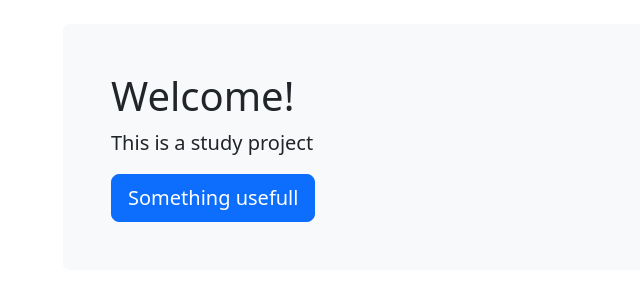
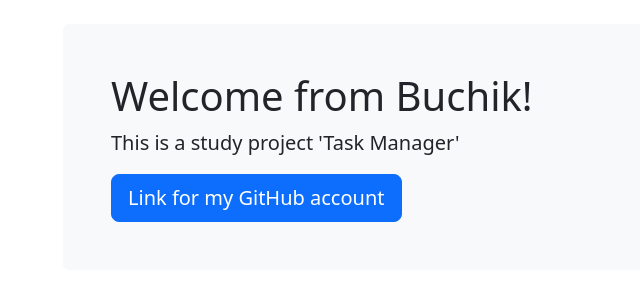
Before and after one commit to Buchiks/python-project-52, a Django app: page / in a window 1280 px wide. Shown: the part 56-356 px from the top of the page, without its empty margins (19-659 px from the left). Run offline with Django 5.2, Linux system fonts and the light colour scheme; some libraries are stand-ins or nearby versions.

Commit message:
edited main page

```diff
--- a/task_manager/task_manager/templates/index.html
+++ b/task_manager/task_manager/templates/index.html
@@ -15,9 +15,11 @@
 {% endif %}
 <main class="container">
     <div class="bg-light p-5 rounded">
-        <h1>{% translate "Welcome!" %}</h1>
-        <p class="lead">{% translate "This is a study project" %}</p>
-        <a class="btn btn-lg btn-primary" href="#" role="button">{% translate "Something usefull" %}</a>
+        <h1>{% translate "Welcome from Buchik!" %}</h1>
+        <p class="lead">{% translate "This is a study project 'Task Manager'" %}</p>
+        <a class="btn btn-lg btn-primary" href="https://github.com/Buchiks/python-project-52" role="button">
+            {% translate "Link for my GitHub account" %}
+        </a>
     </div>
 </main>
 {% endblock %}
--- a/task_manager/templates/base.html
+++ b/task_manager/templates/base.html
@@ -16,7 +16,7 @@
     {% block navbar %}
     <nav class="navbar navbar-expand-md navbar-dark bg-dark {% if messages %}mb-0{% else %}mb-4{% endif %}">
         <div class="container-fluid">
-            <a class="navbar-brand" href="#">{% translate "Task manager" %}</a>
+            <a class="navbar-brand" href="{% url 'index' %}">{% translate "Task manager" %}</a>
             <button class="navbar-toggler" type="button" data-bs-toggle="collapse" data-bs-target="#navbarCollapse"
                 aria-controls="navbarCollapse" aria-expanded="false" aria-label="Toggle navigation">
                 <span class="navbar-toggler-icon"></span>
```
Also changed, not shown: task_manager/locale/ru/LC_MESSAGES/django.po, 1 other file.
